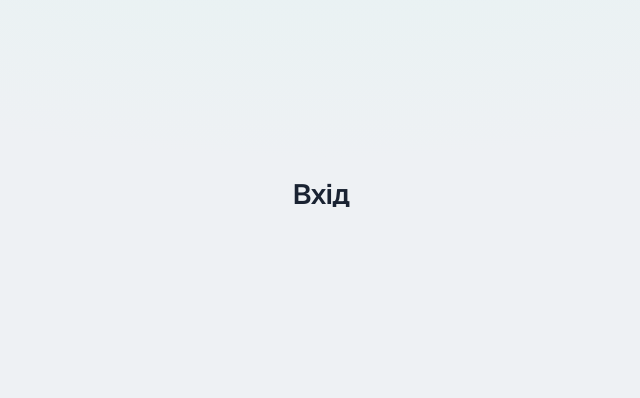
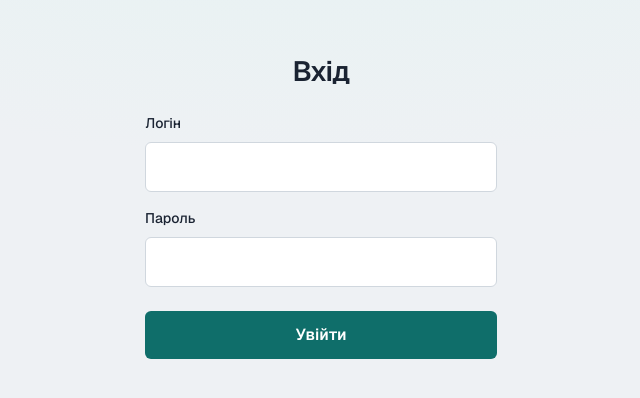
Before and after one commit to DenisFR2727/kikvidze_service_manager, a Next.js app: page /login in a window 1280 px wide. Shown: the part 194-592 px from the top of the page, without its empty margins (319-959 px from the left). Built offline with nearby package versions, Linux system fonts and the light colour scheme.

Commit message:
T019 [US0] Wire login page to API in src/app/(auth)/login/page.tsx

```diff
--- a/src/app/(auth)/login/page.tsx
+++ b/src/app/(auth)/login/page.tsx
@@ -1,10 +1,34 @@
-/**
- * Login screen — form wired in T018–T019.
- */
+"use client";
+
+import { useRouter } from "next/navigation";
+import { LoginForm } from "@/components/auth/LoginForm";
+import { ApiError, apiClient } from "@/lib/api-client";
+import type { LoginRequest, LoginResponse } from "@/lib/types";
+
 export default function LoginPage() {
+  const router = useRouter();
+
+  async function handleLogin(values: LoginRequest) {
+    try {
+      await apiClient.post<LoginResponse>("/api/auth/login", values);
+    } catch (err) {
+      if (err instanceof ApiError && err.isUnauthorized) {
+        throw new Error("Невірний логін або пароль");
+      }
+      if (err instanceof ApiError) {
+        throw new Error(err.message || "Не вдалося увійти. Спробуйте ще раз.");
+      }
+      throw err;
+    }
+
+    router.replace("/");
+    router.refresh();
+  }
+
   return (
     <div className="login">
       <h1 className="login__title">Вхід</h1>
+      <LoginForm onSubmit={handleLogin} />
     </div>
   );
 }
```
Also changed, not shown: specs/001-client-job-booking/tasks.md (+1 -1 lines).
